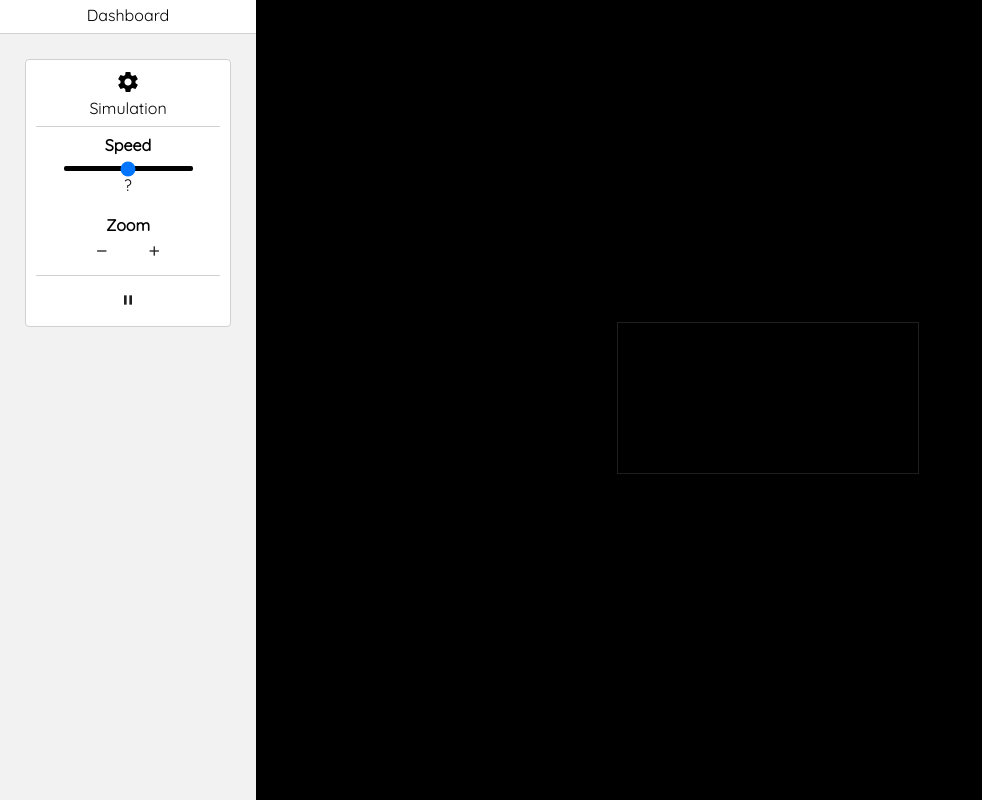
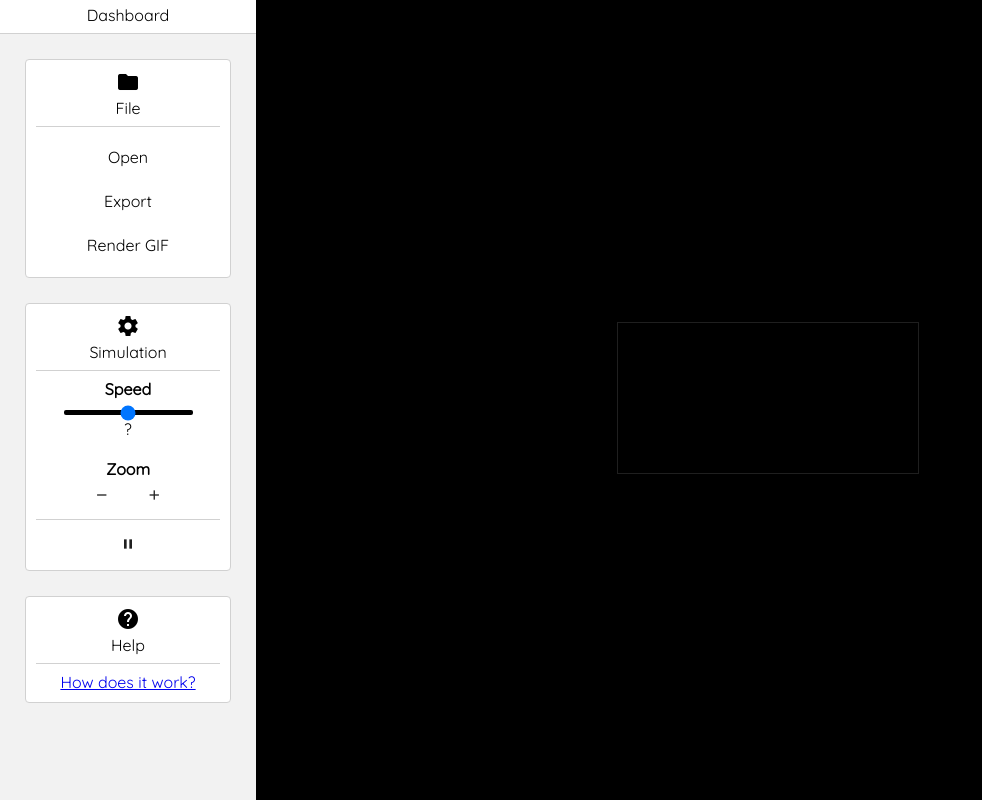
Before and after one commit to iostapyshyn/wired-logic-rs, a website: page www/src/index.html in a window 1280 px wide. Shown: the whole page, without its empty margins (0-982 px from the left). Drawn offline with Linux system fonts and the light colour scheme.

Commit message:
add some panels + refactoring

```diff
--- a/www/src/index.css
+++ b/www/src/index.css
@@ -7,11 +7,6 @@ html, body {
   height: 100%;
   background-color: black;
   font-family: 'Quicksand', sans-serif;
-}
-
-a {
-  text-decoration: none;
-  color: inherit;
 }
 
 hr {
@@ -91,6 +86,24 @@ table {
   color: #000;
 }
 
+.menu {
+  background-color: #ffffff;
+  min-width: 160px;
+  z-index: 1;
+}
+
+/* Links inside the dropdown */
+.menu a {
+  color: black;
+  padding: 12px 16px;
+  text-decoration: none;
+  display: block;
+}
+
+.menu a:hover {
+  background-color: #f2f2f2;
+}
+
 #left, #right {
   height: 100%;
   display: inline;
@@ -99,7 +112,10 @@ table {
 }
 
 #left {
+  position:relative;
+
   width: 20%;
+  min-height: 100%;
   background: #f2f2f2;
   text-align: center;
 }
@@ -119,6 +135,10 @@ table {
 @media only screen and (max-width : 1099px) {
   #left, #right {
     width: 100%;
+  }
+
+  #left {
+    height: max-content;
   }
 }
 
--- a/www/src/index.html
+++ b/www/src/index.html
@@ -13,6 +13,18 @@
       <div class="subnav">
         <center>Dashboard</center>
       </div>
+      <div class="panel">
+        <span class="material-icons">folder</span>
+        <br>
+        File
+        <hr>
+        <div class="menu">
+          <a href="#">Open</a>
+          <a href="#">Export</a>
+          <a href="#">Render GIF</a>
+        </div>
+      </div>
+
       <div class="panel">
         <span class="material-icons">settings</span>
         <br>
@@ -36,6 +48,14 @@
 
         <input type="submit" value="pause" class="button material-icons" id="pause-button"></button>
       </div>
+
+      <div class="panel">
+        <span class="material-icons">help</span>
+        <br>
+        Help
+        <hr>
+        <a href="https://github.com/iostapyshyn/wired-rs/">How does it work?</a>
+      </div>
     </div>
 
     <div id="right">
```
Also changed, not shown: 1 other file.
